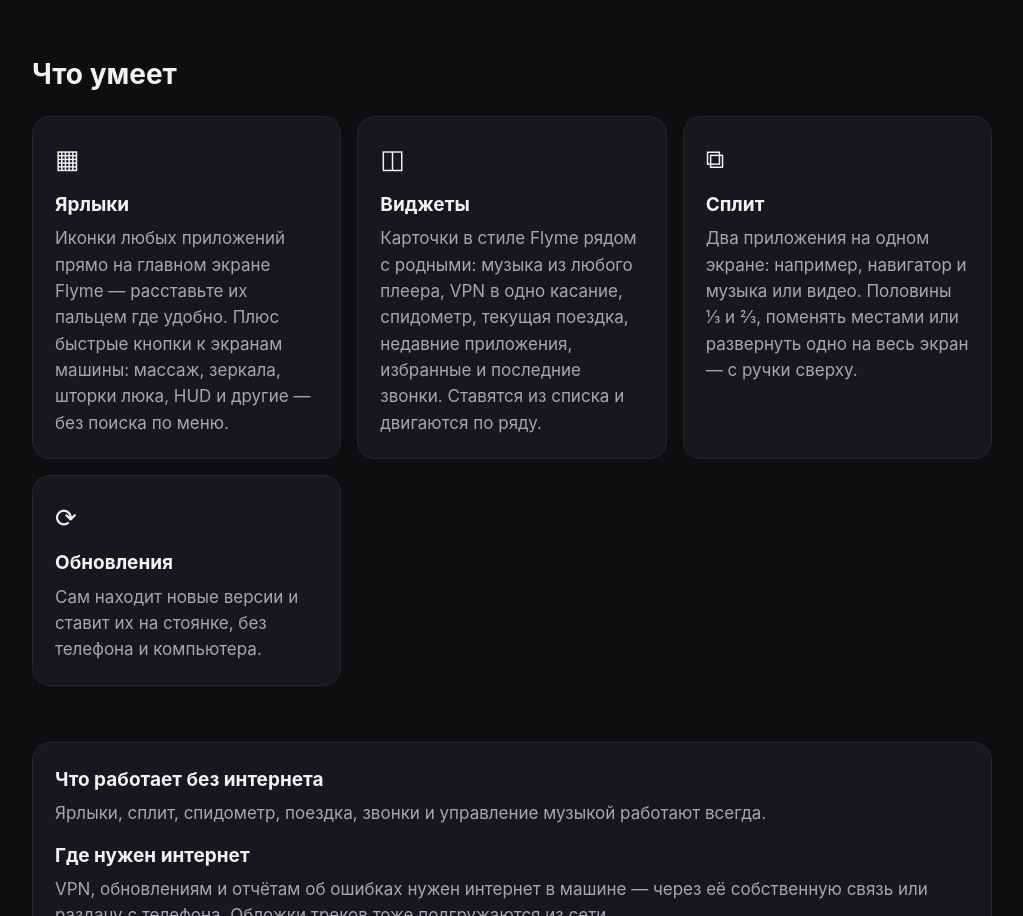
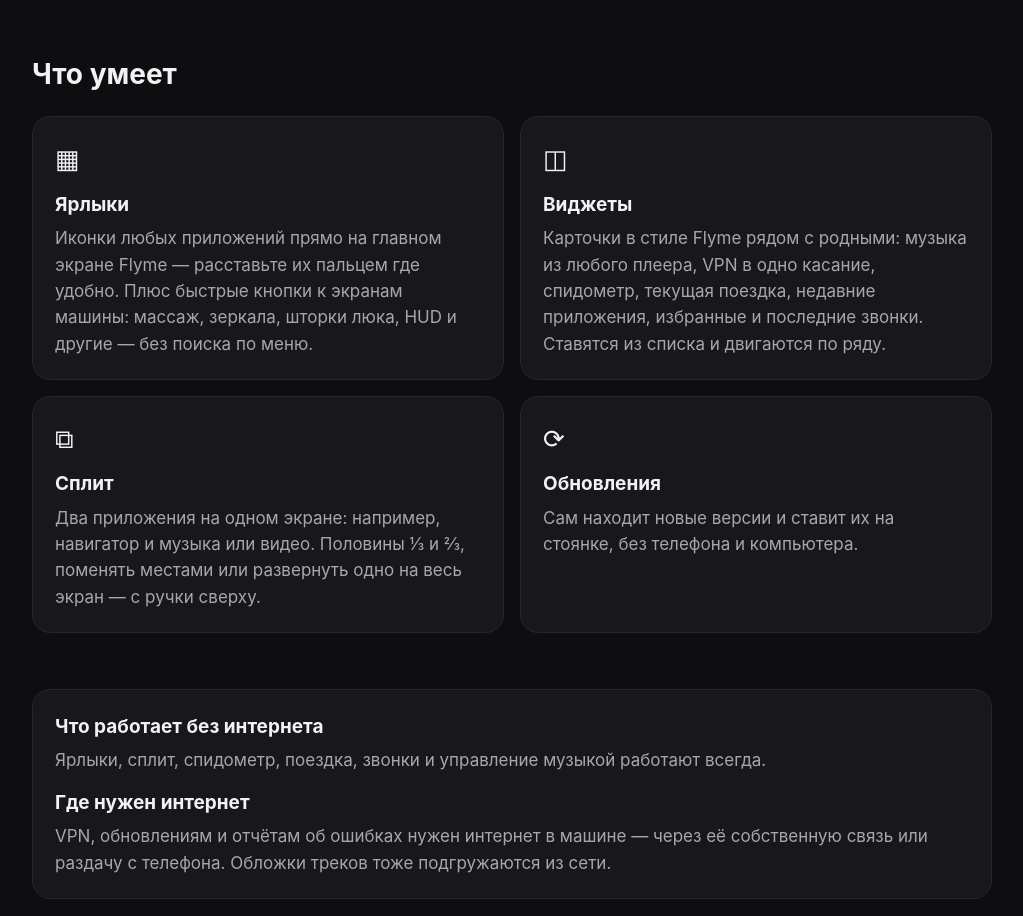
Before and after one commit to LynkhubApp/lynkhub-site, a plain HTML site: page index.html in a window 1280 px wide. Shown: the part 1067-1983 px from the top of the page, without its empty margins (128-1151 px from the left). Drawn offline with Linux system fonts and the light colour scheme.

Commit message:
Landing: feature cards in a 2×2 grid
Co-Authored-By: Claude Opus 5.5 <noreply@anthropic.com>

```diff
--- a/index.html
+++ b/index.html
@@ -32,7 +32,7 @@
   .btn.ghost{border:1px solid var(--line);color:var(--text)}
   .android{color:var(--dim);font-size:15px;margin:14px 0 52px}
   h2{font-size:28px;margin:0 0 20px}
-  .grid{display:grid;grid-template-columns:repeat(auto-fit,minmax(280px,1fr));gap:16px;margin-bottom:56px}
+  .grid{display:grid;grid-template-columns:repeat(auto-fit,minmax(min(100%,420px),1fr));gap:16px;margin-bottom:56px}
   .card{background:var(--card);border:1px solid var(--line);border-radius:18px;padding:22px}
   .card h3{margin:0 0 6px;font-size:19px}
   .card p{margin:0;color:var(--dim)}
```
